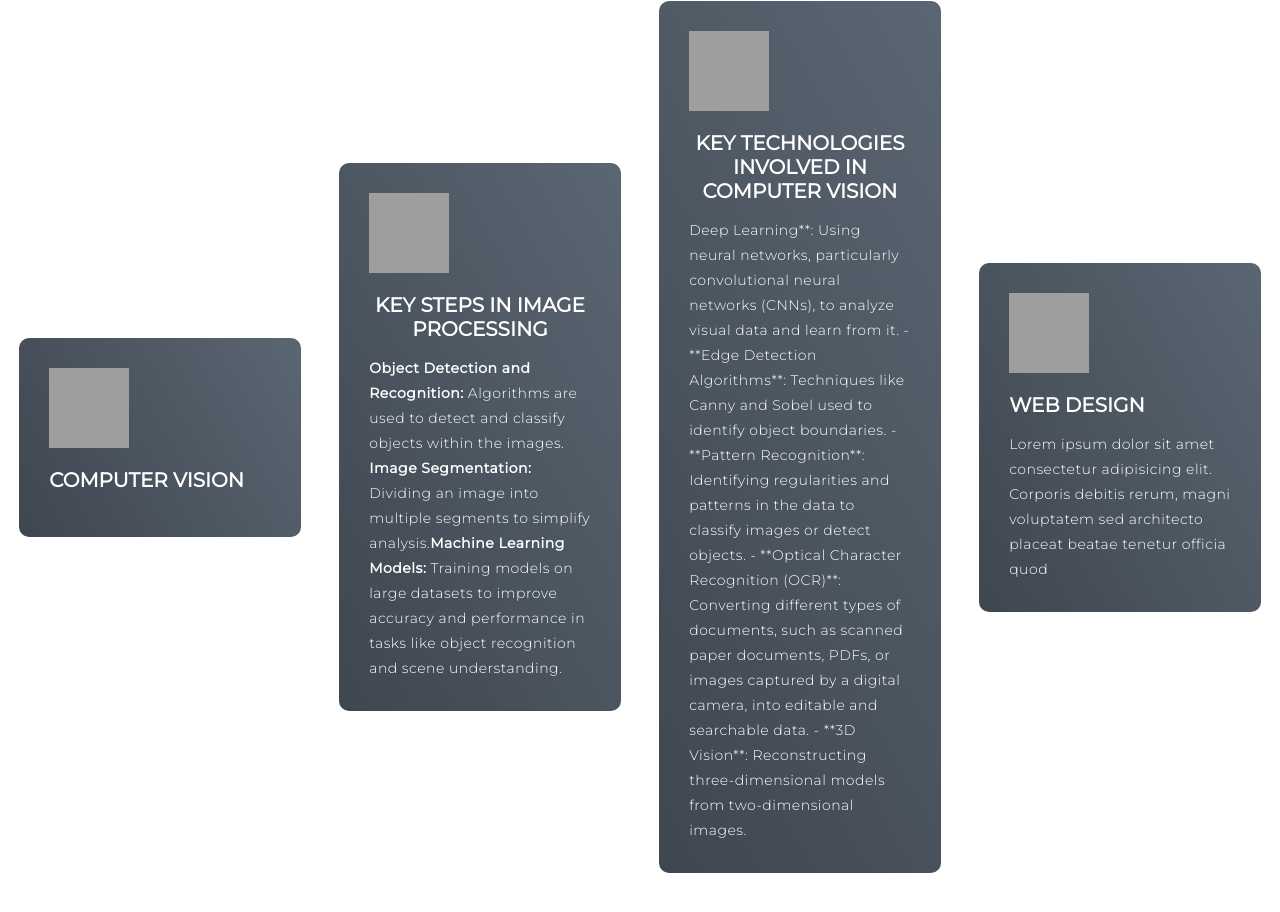
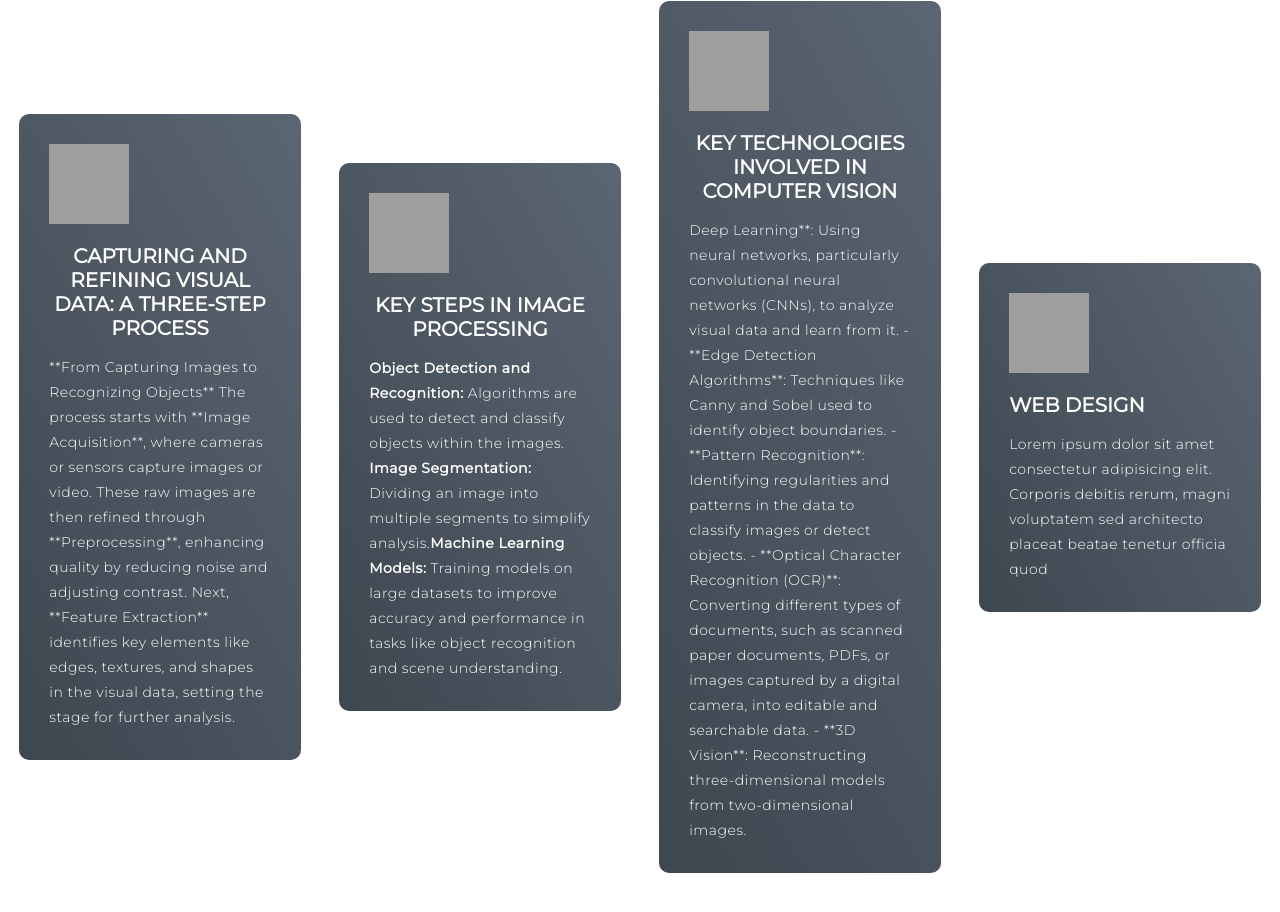
Before and after one commit to Trushna-39/Computer-Vision-in-Retail, a website: page index.html in a window 1280 px wide. Shown: the part 1054-1966 px from the top of the page. Drawn offline with Linux system fonts and the light colour scheme; grey boxes are pictures that could not be loaded.

Commit message:
Computer Vision

```diff
--- a/index.html
+++ b/index.html
@@ -70,8 +70,10 @@
                 src="https://img.icons8.com/bubbles/100/000000/services.png"
               />
             </div>
-            <h2>Computer Vision</h2>
-            <p></p>
+            <h2>Capturing and Refining Visual Data: A Three-Step Process</h2>
+            <p>**From Capturing Images to Recognizing Objects**
+
+              The process starts with **Image Acquisition**, where cameras or sensors capture images or video. These raw images are then refined through **Preprocessing**, enhancing quality by reducing noise and adjusting contrast. Next, **Feature Extraction** identifies key elements like edges, textures, and shapes in the visual data, setting the stage for further analysis.</p>
           </div>
           <div class="service-item">
             <div class="icon">
```
